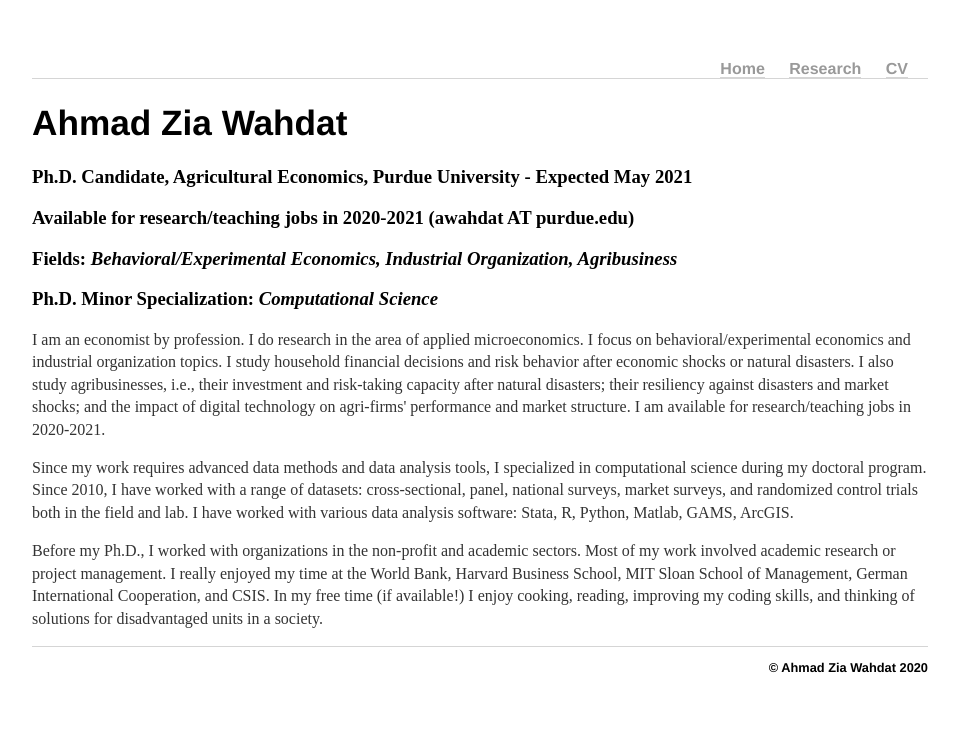
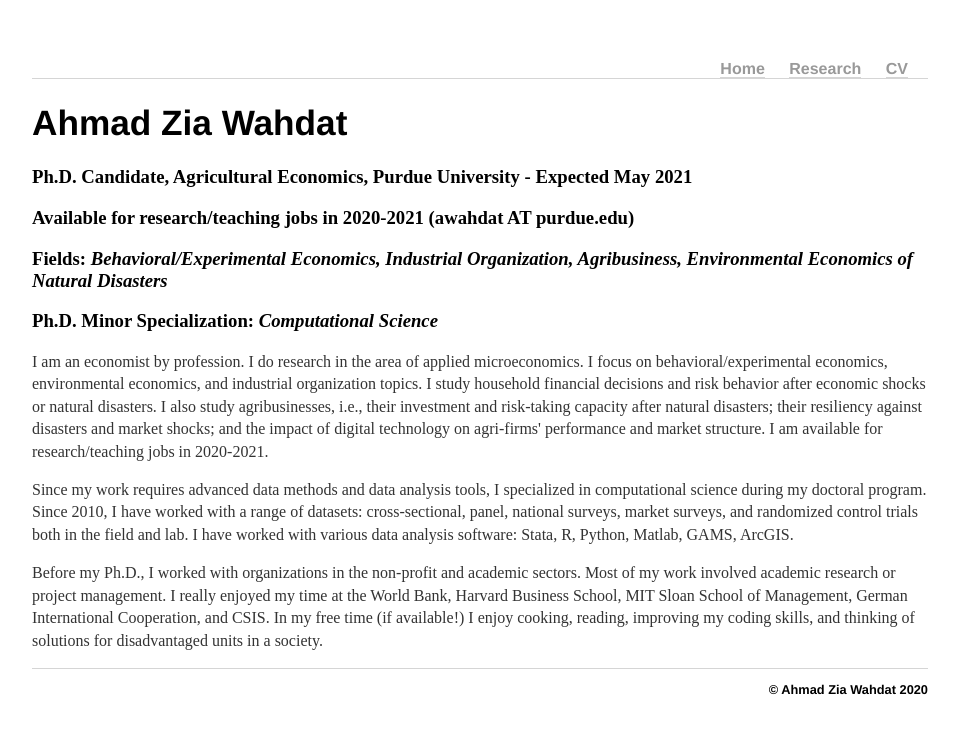
Before and after one commit to awahdat/webpage, a Jekyll site: the page built from index.html, in a window 1280 px wide. Shown: the top 734 px of the page, without its empty margins (160-1119 px from the left). Built offline with Jekyll 4.4.1, drawn with Linux system fonts in a browser that asks for light colours.

Commit message:
Update index.html

```diff
--- a/index.html
+++ b/index.html
@@ -6,11 +6,11 @@ title: Ahmad Zia Wahdat
 	<h1>Ahmad Zia Wahdat</h1>
 			<h3>Ph.D. Candidate, Agricultural Economics, Purdue University - Expected May 2021</h3>
 			<h3>Available for research/teaching jobs in 2020-2021 (awahdat AT purdue.edu)</h3>
-			<h3>Fields: <em>Behavioral/Experimental Economics, Industrial Organization, Agribusiness</em></h3>
+			<h3>Fields: <em>Behavioral/Experimental Economics, Industrial Organization, Agribusiness, Environmental Economics of Natural Disasters</em></h3>
 			<h3>Ph.D. Minor Specialization: <em>Computational Science</em></h3>
 
 	<p>I am an economist by profession. I do research in the area of applied microeconomics. I focus on behavioral/experimental
-	economics and industrial organization topics.
+	economics, environmental economics, and industrial organization topics.
         I study household financial decisions and risk behavior after economic shocks or natural disasters.
         I also study agribusinesses, i.e., their investment and risk-taking capacity after natural disasters; their resiliency against disasters and market shocks;
         and the impact of digital technology on agri-firms' performance and market structure. I am available for research/teaching jobs in 2020-2021.</p>
```
